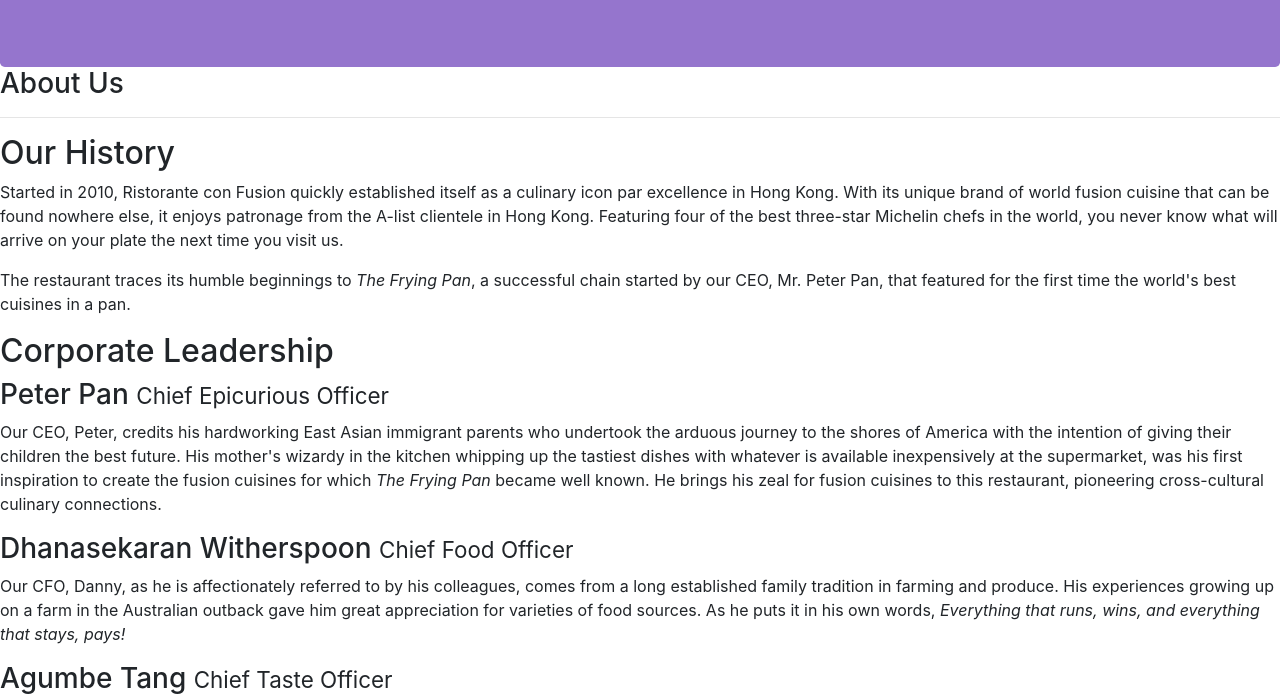
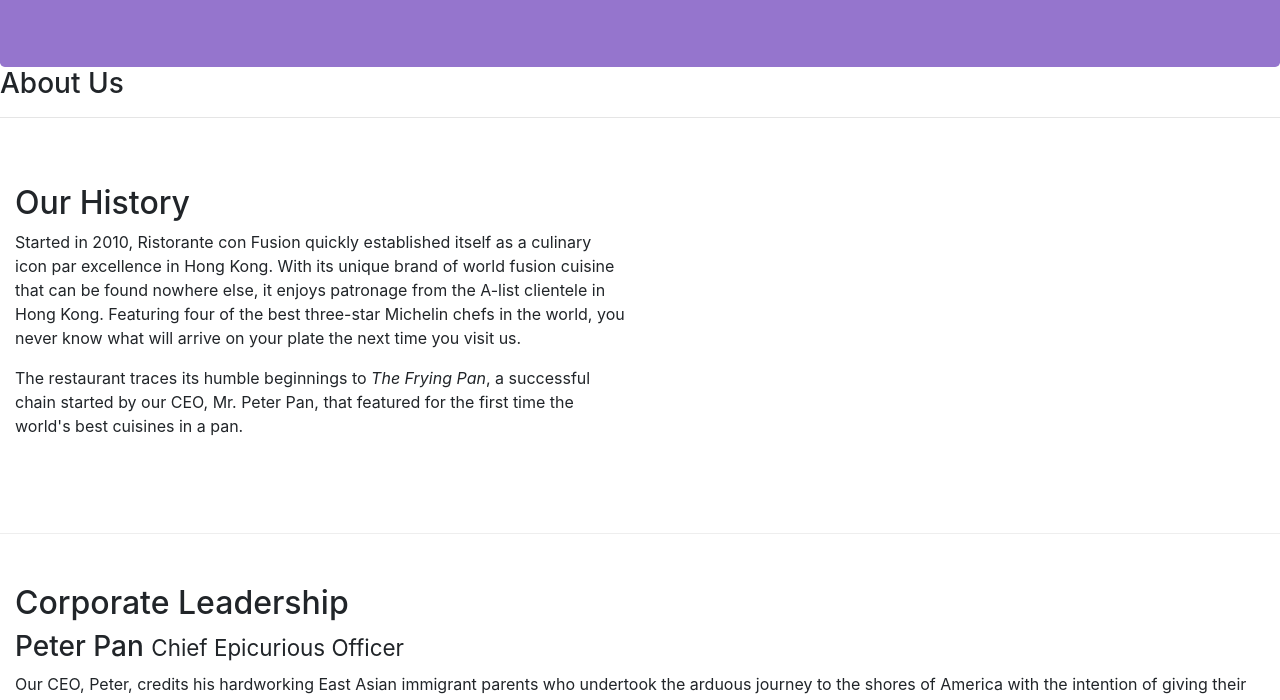
Before and after one commit to Khalid511/test-course, a website: page aboutus.html in a window 1280 px wide. Shown: the part 217-917 px from the top of the page. Drawn offline with nearby package versions, Linux system fonts and the light colour scheme.

Commit message:
Add bootstrap grid system to aboutus.html

```diff
--- a/aboutus.html
+++ b/aboutus.html
@@ -30,15 +30,15 @@
     </header>
 
     <div>
-        <div>
-            <div>
+        <div class="row">
+            <div class="col-12 col-auto">
                <h3>About Us</h3>
                <hr>
             </div>
         </div>
 
-        <div>
-            <div>
+        <div class="row row-content">
+            <div class="col-12 col-sm-6">
                 <h2>Our History</h2>
                 <p>Started in 2010, Ristorante con Fusion quickly established itself as a culinary icon par excellence in Hong Kong. With its unique brand of world fusion cuisine that can be found nowhere else, it enjoys patronage from the A-list clientele in Hong Kong.  Featuring four of the best three-star Michelin chefs in the world, you never know what will arrive on your plate the next time you visit us.</p>
                 <p>The restaurant traces its humble beginnings to <em>The Frying Pan</em>, a successful chain started by our CEO, Mr. Peter Pan, that featured for the first time the world's best cuisines in a pan.</p>
@@ -48,8 +48,8 @@
         </div>
 
 
-        <div>
-            <div>
+        <div class="row row-content">
+            <div class="col-12 col-sm">
                 <h2>Corporate Leadership</h2>
                 <h3>Peter Pan <small>Chief Epicurious Officer</small></h3>
                 <p>Our CEO, Peter, credits his hardworking East Asian immigrant parents who undertook the arduous journey to the shores of America with the intention of giving their children the best future. His mother's wizardy in the kitchen whipping up the tastiest dishes with whatever is available inexpensively at the supermarket, was his first inspiration to create the fusion cuisines for which <em>The Frying Pan</em> became well known. He brings his zeal for fusion cuisines to this restaurant, pioneering cross-cultural culinary connections.</p>
--- a/css/styles.css
+++ b/css/styles.css
@@ -8,6 +8,8 @@
     border-bottom: 1px ridge;
     min-height: 400px;
 }
+
+
 
 .footer {
     background-color: #D1C4E9;
```
